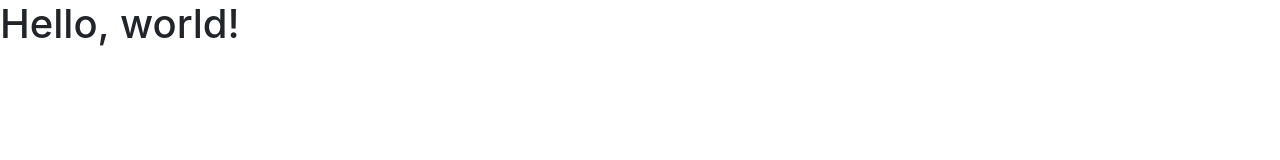
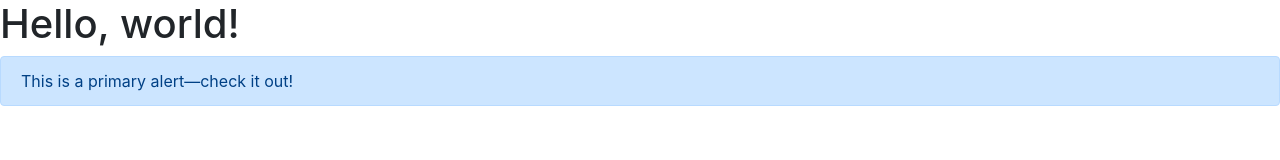
Before and after one commit to NataliKz/git-test, a website: page index.html in a window 1280 px wide. Drawn offline with nearby package versions, Linux system fonts and the light colour scheme.

Commit message:
add alert

```diff
--- a/index.html
+++ b/index.html
@@ -11,7 +11,9 @@
   </head>
   <body>
     <h1>Hello, world!</h1>
-
+    <div class="alert alert-primary" role="alert">
+        This is a primary alert—check it out!
+      </div>
     <!-- Optional JavaScript -->
     <!-- jQuery first, then Popper.js, then Bootstrap JS -->
     <script src="https://code.jquery.com/jquery-3.2.1.slim.min.js" integrity="sha384-KJ3o2DKtIkvYIK3UENzmM7KCkRr/rE9/Qpg6aAZGJwFDMVNA/GpGFF93hXpG5KkN" crossorigin="anonymous"></script>
```
